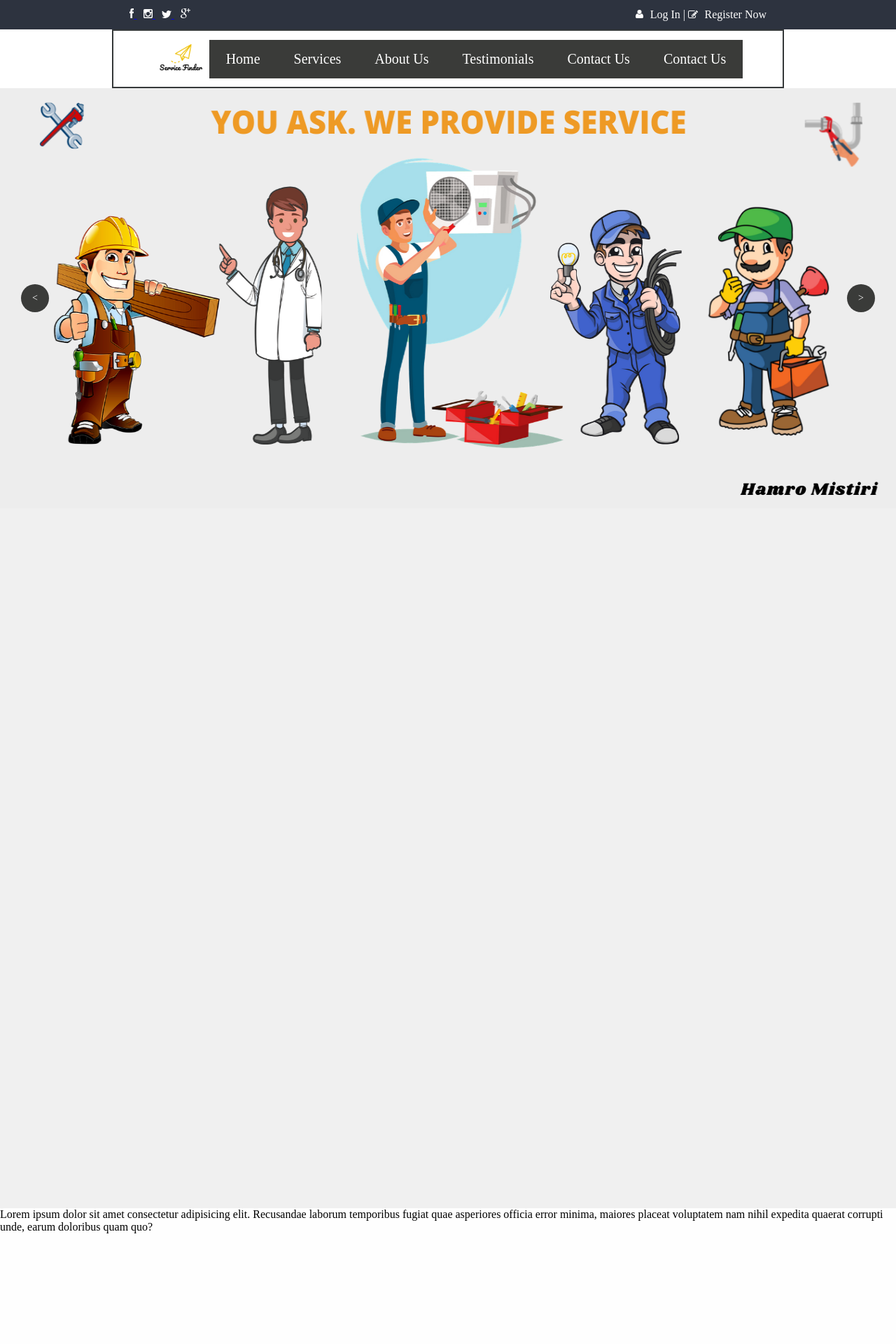
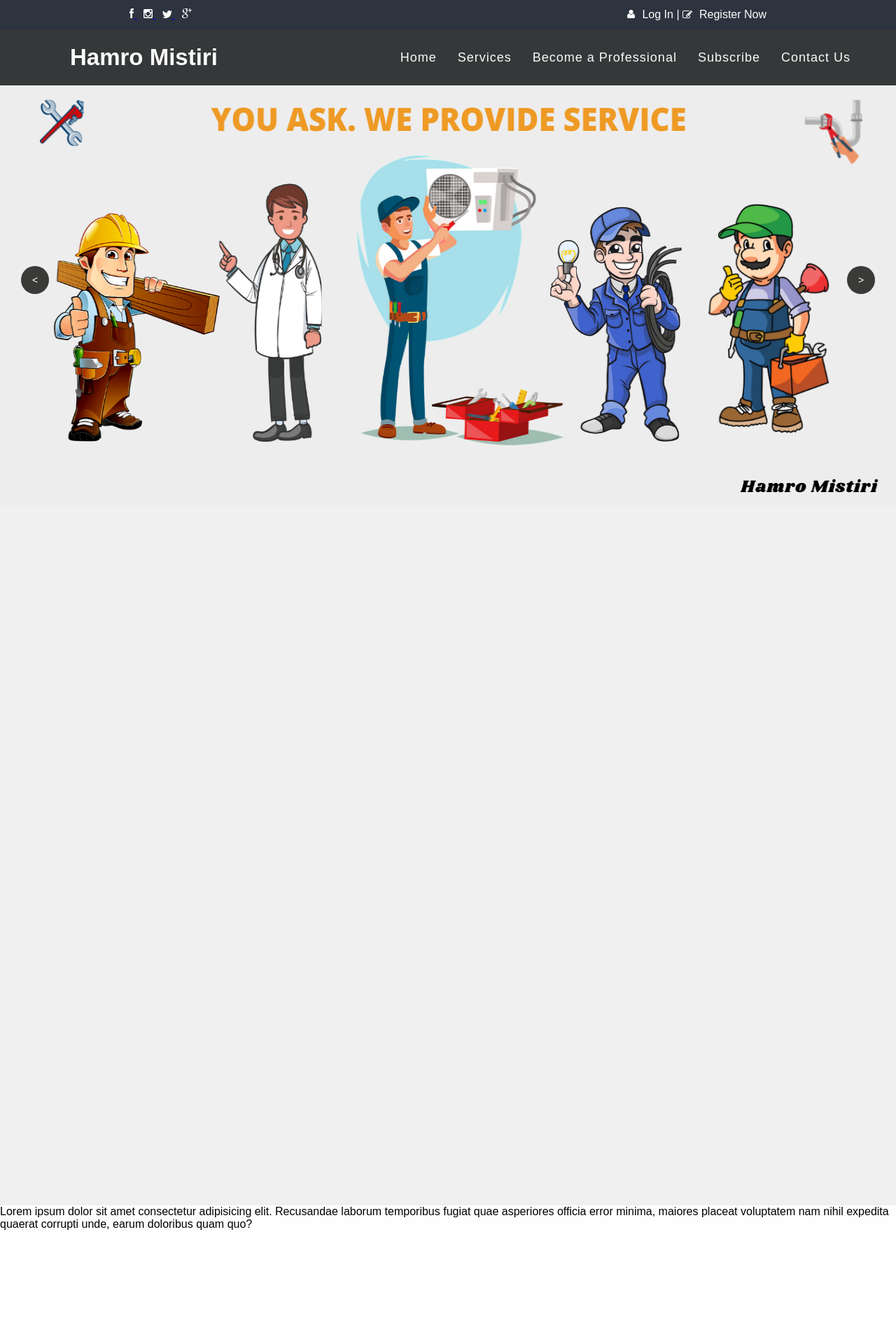
Before and after one commit to Anuragh6911/HamroMistiri, a PHP site: page / in a window 1280 px wide. Shown: the top 1920 px of the page at 70% size. Run offline with PHP 8.4, Linux system fonts and the light colour scheme.

Commit message:
new nav with sticky feature

```diff
--- a/css/home.css
+++ b/css/home.css
@@ -1,147 +1,147 @@
 /* Resets default margin and padding */
-*{
-    padding:0;
-    margin:0;
-    box-sizing:border-box;
+* {
+  padding: 0;
+  margin: 0;
+  box-sizing: border-box;
+  font-family: "Poppins", sans-serif;
 }
 
-.container{
-    width:100%;
-    padding:0 25px;
-    margin:0 auto;
+.container {
+  width: 100%;
+  padding: 0 25px;
+  margin: 0 auto;
 }
 /* yo garesi sabai content center ma huncha */
 
-@media (min-width:576px){
-    .container{
-        max-width:540px;
+@media (min-width: 576px) {
+  .container {
+    max-width: 540px;
   }
 }
 
-@media (min-width:768px){
-    .container{
-        max-width:720px;
+@media (min-width: 768px) {
+  .container {
+    max-width: 720px;
   }
 }
 
-@media (min-width:992px){
-    .container{
-        max-width:960px;
+@media (min-width: 992px) {
+  .container {
+    max-width: 960px;
   }
 }
 
-@media (min-width:1200px){
-    .container{
-        max-width:1152x;
+@media (min-width: 1200px) {
+  .container {
+    max-width: 1152x;
   }
 }
 
-header.topbar{
+header.topbar {
   /* background: #232b38  ; */
-    background: #2D333F;
-    color: #FEFEFE;
+  background: #2d333f;
+  color: #fefefe;
   padding: 0.75rem 0;
 }
 
-header.topbar .icons a{
-    margin-right:0.6rem;
+header.topbar .icons a {
+  margin-right: 0.6rem;
 }
 
-
-header.topbar .auth > div a{
-    color:#FEFEFE;
-    text-decoration:none;
+header.topbar .auth > div a {
+  color: #fefefe;
+  text-decoration: none;
 }
 
-header.topbar .container{
-    display:flex;
+header.topbar .container {
+  display: flex;
   justify-content: space-between;
   align-items: center;
 }
 
-header.topbar .container .auth{
-    display:flex;
+header.topbar .container .auth {
+  display: flex;
 }
 
-.header.topbar .auth .divider{
-    padding:0 1rem;
+.header.topbar .auth .divider {
+  padding: 0 1rem;
 }
 
-header.topbar .auth > div img{
+header.topbar .auth > div img {
   margin-right: 0.35rem;
 }
 
 /* navigation */
+nav {
+  height: 80px;
+  background: rgb(53, 56, 57);
+  display: flex;
+  align-items: center;
+  justify-content: space-between;
+  padding: 0px 50px 0px 100px;
+  /* top right bottom left */
+  position: sticky;
+  top: 0;
+}
+nav .logo {
+  font-size: 33px;
+  color: #fafafa;
+  font-weight: 600;
+}
+nav ul {
+  display: flex;
+  list-style: none;
+}
+nav ul li a {
+  color: #fafafa;
+  text-decoration: none;
+  font-size: 18px;
+  font-weight: 500;
+  letter-spacing: 1px;
+  padding: 30px 10px;
+  border-radius: 0px;
+  transition: all 0.3s ease;
+}
+nav ul li {
+  margin: 0px 5px;
+}
+nav ul li a:hover {
+  color: #ee9a25;
+  /* background-color: #ee9a25; */
+}
+nav ul li a.active {
+  /* background-color: #ee9a25; */
+  /* color: #3a3b39; */
+}
+/* top left-right */
 
-/* enables flex in nav class */
-nav .top .container{
-    display:flex;
-    justify-content: space-between;
-    align-items: center;
-}
-
-/* enables flex in contact class */
-nav .top .container .contact{
-    display:flex;
-    align-items: center;
-}
-
-/* gives space between phone icon and number */
-nav .top .contact img{
-    margin-right:1rem;
-}
-
-nav .navbar .container{
-    display:flex;
-    justify-content: center;
-    align-items: center;
-    border:2px solid rgb(53, 56, 57);
-}
-
-nav .navbar a {
-    display: flex;
-    text-decoration: none;
-    color: rgb(255, 255, 255);
-    font-size: 1.25rem;
-    padding:1rem 1.5rem;
-    transition:all .3s ease;
-    margin:0px;
-    background-color: #3a3b39;
-
-}
-
-/* nav .navbar a.active {
-    background: #ee9a25  ;
-    color:#FEFEFE;
-} */
-
-nav .navbar a:hover{
-    background: #ee9a25 ;
-    color:#ffffff;
-
+/* The sticky class is added to the navbar with JS when it reaches its scroll position */
+.sticky {
+  position: fixed;
+  top: 0;
+  width: 100%;
 }
 
 /* section */
 
 /* makes the section scrooling smooth */
-html{
+html {
   scroll-behavior: smooth;
 }
 
-#section1{
+#section1 {
   max-width: 1350px;
   border: 0px solid rgb(53, 56, 57);
   margin: 0px auto;
-    position: relative;
-
 }
-#section1 .left-slide, #section1 .right-slide{
+#section1 .left-slide,
+#section1 .right-slide {
   position: absolute;
   height: 40px;
   width: 40px;
   background-color: #3a3b39;
   border-radius: 50%;
-    color: #FEFEFE;
+  color: #fefefe;
   font-size: 14px;
   top: 50%;
   cursor: pointer;
--- a/index.html
+++ b/index.html
@@ -8,7 +8,7 @@
     <link rel="stylesheet" href="./css/home.css">
 </head>
 <body>
-    <!-- <a href="./loginregister.html">clik me please</a> -->
+    <div class="main">
         <header class="topbar">
             <div class="container">
                 <div class="icons">
@@ -29,37 +29,18 @@
             </div>
         </header>
 
-    <nav>
-          <!-- <div class="top">
-            <div class="container">
-                <div class="logo">
-                    <img src="images/logo.png" alt="" height="130" width="130">
-                </div>
-                <div class="slogon">
-                    <h1> WE FIND SERVICES FOR YOU </h1>
-                </div>
-                <div class="contact">
-                    <img src="icons/phone.svg" alt="">
-                    <div>
-                        <h5> Call us: (+971) 9860123456 </h5>
-                        <h6> E-mail : support@servicefinder.com </h6>
-                    </div>
-                </div> -->
+        <nav id="myNav">
+            <div class="logo"> Hamro Mistiri</div>
+            <ul>
+                <li> <a class="active" href="#section1"> Home </a> </li>
+                <li> <a href="#section2"> Services </a> </li>
+                <li> <a href="#section3"> Become a Professional </a> </li>
+                <li> <a href="#section4"> Subscribe </a> </li>
+                <li> <a href="#section5"> Contact Us </a> </li>
+            </ul>
+        </nav>
     </div>
 
-        <div class="navbar">
-             <div class="container">
-               <img src="images/logo.png" alt="" height="80" width="80">
-                <a href="#section1" class="active"> Home </a>
-                <a href="#section2"> Services </a>
-                <a href="#section3"> About Us</a>
-                <a href="#section4"> Testimonials </a>
-                <a href="#section5"> Contact Us </a>
-                <a href="#section5"> Contact Us </a>
-
-             </div>
-        </div>
-    </nav>
    <section id="section1">
        <div class="slider-items">
            <div class="item active">
```
Also changed, not shown: other parts of css/home.css (+85 -85 lines), js/home.js (+22 -2 lines). Lines whose indentation alone changed are shown as unchanged.
